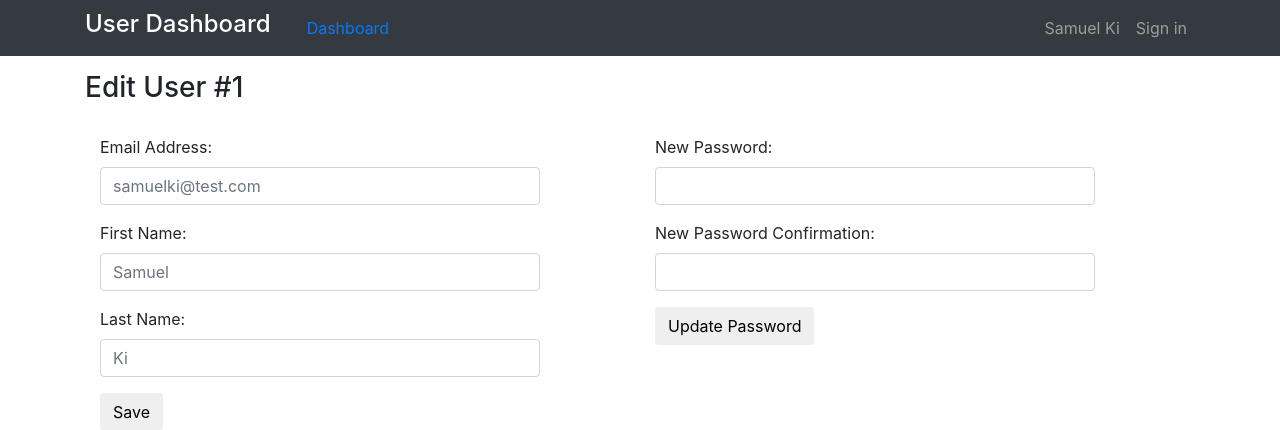
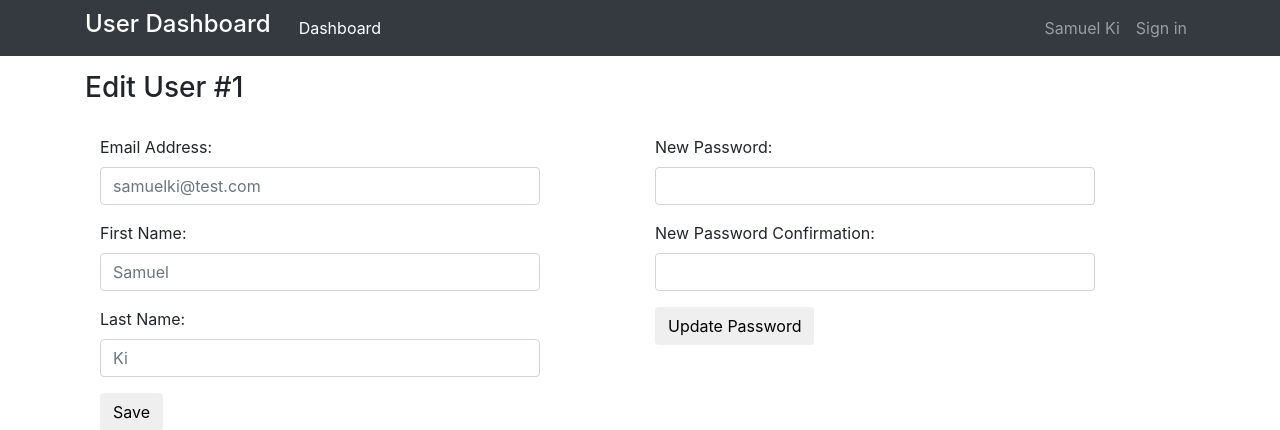
Before and after one commit to samuelki/User-Dashboard, a Django app: template apps/users/templates/users/edit.html in a window 1280 px wide. Shown: the top 430 px of the page. Run offline with Django 3.2, Linux system fonts and the light colour scheme; the template is opened without the code that fills it: values that come from a table or form of the project are taken from there, others are empty; data comes from the database, SQL or seed files in the repository; both versions use the stored data as it was after the commit; parts of the project's set-up code (start-up, migrations or seed data) failed here and were passed over; some libraries are stand-ins or nearby versions.

Commit message:
bootstrap fixes

```diff
--- a/apps/users/templates/users/confirm_delete.html
+++ b/apps/users/templates/users/confirm_delete.html
@@ -13,7 +13,11 @@
     <nav class="navbar navbar-expand-md navbar-dark bg-dark navigate">
         <div class="container justify-content-between">
             <h4 style="color: white">User Dashboard</h4>
-                <a class="nav-link" href="/dashboard">Dashboard</a>
+            <ul class="navbar-nav mr-auto">
+                <li class="nav-item active">
+                    <a class="nav-link" href="/dashboard">Dashboard</a>
+                </li>
+            </ul>
                 <ul class="navbar-nav ml-auto">
                     <a class="nav-link" href="/users/show/{{request.session.id}}">{{ logged_user.first_name }} {{ logged_user.last_name }}</a>
                 {% if 'id' not in request.session %}
--- a/apps/users/templates/users/dashboard.html
+++ b/apps/users/templates/users/dashboard.html
@@ -13,7 +13,11 @@
     <nav class="navbar navbar-expand-md navbar-dark bg-dark navigate">
         <div class="container justify-content-between">
             <h4 style="color: white">User Dashboard</h4>
-                <a class="nav-link" href="/dashboard">Dashboard</a>
+            <ul class="navbar-nav mr-auto">
+                <li class="nav-item active">
+                    <a class="nav-link" href="/dashboard">Dashboard</a>
+                </li>
+            </ul>
                 <ul class="navbar-nav ml-auto">
                     <a class="nav-link" href="/users/show/{{request.session.id}}">{{ logged_user.first_name }} {{ logged_user.last_name }}</a>
                 {% if 'id' not in request.session %}
--- a/apps/users/templates/users/edit.html
+++ b/apps/users/templates/users/edit.html
@@ -13,7 +13,11 @@
     <nav class="navbar navbar-expand-md navbar-dark bg-dark navigate">
         <div class="container justify-content-between">
             <h4 style="color: white">User Dashboard</h4>
-                <a class="nav-link" href="/dashboard">Dashboard</a>
+            <ul class="navbar-nav mr-auto">
+                <li class="nav-item active">
+                    <a class="nav-link" href="/dashboard">Dashboard</a>
+                </li>
+            </ul>
                 <ul class="navbar-nav ml-auto">
                     <a class="nav-link" href="/users/show/{{request.session.id}}">{{ logged_user.first_name }} {{ logged_user.last_name }}</a>
                 {% if 'id' not in request.session %}
--- a/apps/users/templates/users/profile.html
+++ b/apps/users/templates/users/profile.html
@@ -13,7 +13,11 @@
     <nav class="navbar navbar-expand-md navbar-dark bg-dark navigate">
         <div class="container justify-content-between">
             <h4 style="color: white">User Dashboard</h4>
-                <a class="nav-link" href="/dashboard">Dashboard</a>
+            <ul class="navbar-nav mr-auto">
+                <li class="nav-item active">
+                    <a class="nav-link" href="/dashboard">Dashboard</a>
+                </li>
+            </ul>
                 <ul class="navbar-nav ml-auto">
                     <a class="nav-link" href="/users/show/{{request.session.id}}">{{ logged_user.first_name }} {{ logged_user.last_name }}</a>
                 {% if 'id' not in request.session %}
```
Also changed, not shown: db.sqlite3.
